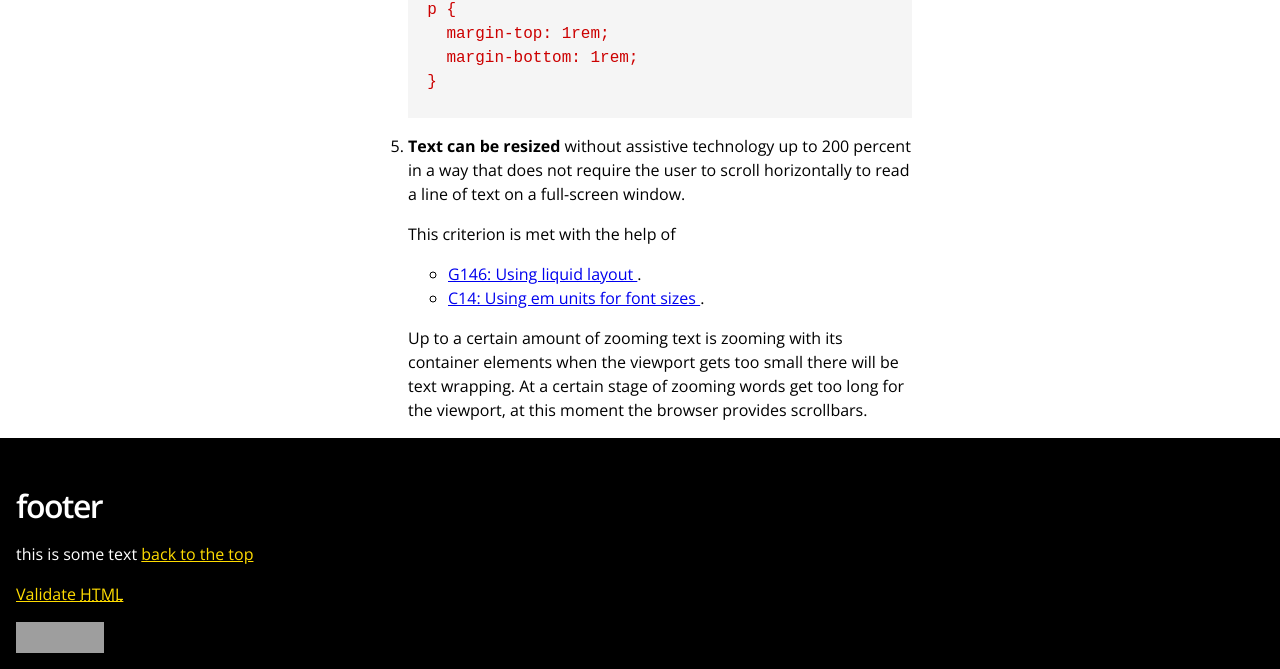
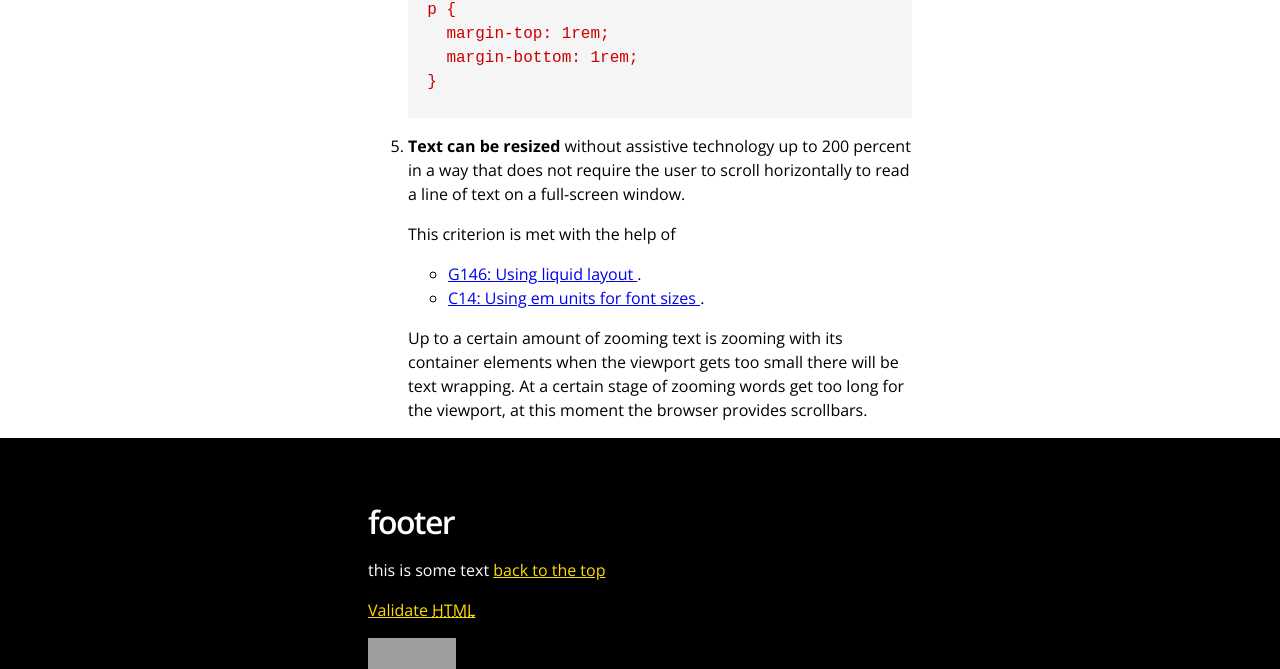
Before and after one commit to fpv83/accessibletypo-css, a plain HTML site: page docs/index.html in a window 1280 px wide. Shown: the part 3030-3699 px from the top of the page. Drawn offline with nearby package versions, Linux system fonts and the light colour scheme; grey boxes are pictures that could not be loaded.

Commit message:
Update index.html

```diff
--- a/docs/index.html
+++ b/docs/index.html
@@ -244,6 +244,7 @@
     </main>
 
     <footer class="at-secondary">
+      <div class="at-container">
         <h2>footer</h2>
         <p>this is some text <a href="">back to the top</a></p>
         <p>
@@ -263,6 +264,7 @@
             <img src="https://www.w3.org/html/logo/badge/html5-badge-h-semantics.png" width="133" height="64" alt="HTML5 Powered with Semantics" title="HTML5 Powered with Semantics">
           </a>
         </p>
+      </div>
     </footer>
   </body>
 </html>
```
Lines whose indentation alone changed are shown as unchanged.
